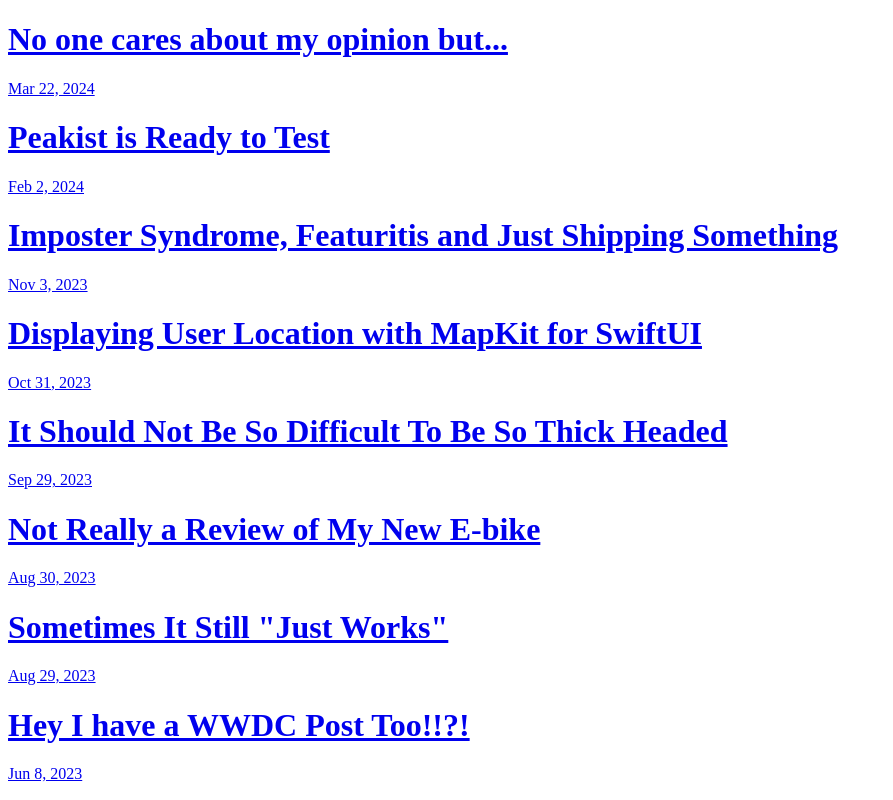
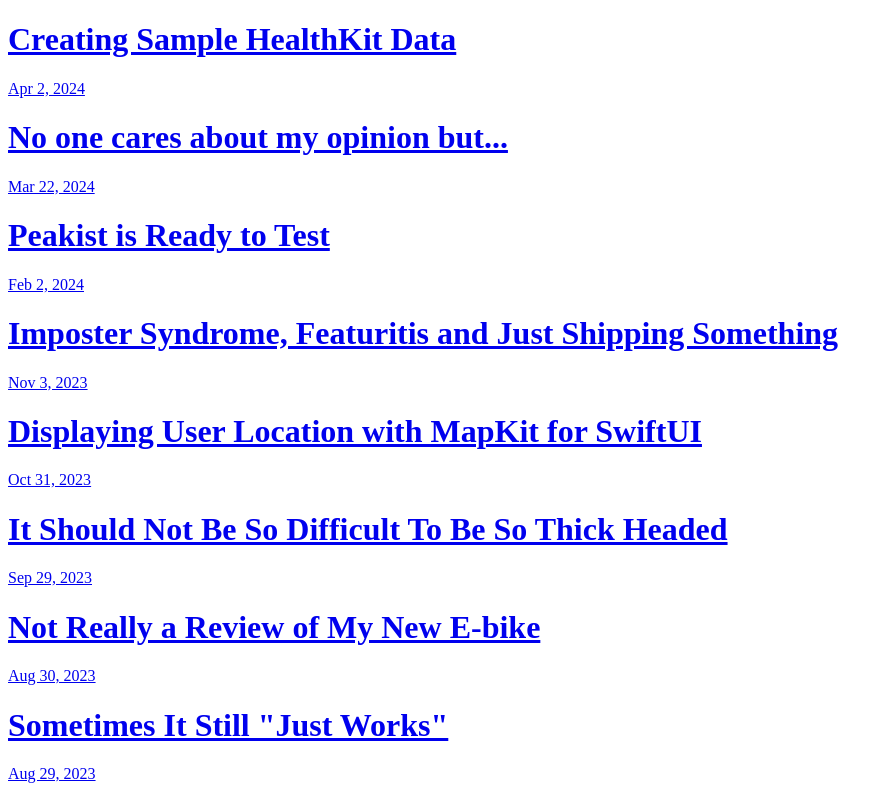
Before and after one commit to pmcconnell/Microblog_backup, a plain HTML site: page index.html in a window 1280 px wide. Shown: the top 800 px of the page, without its empty margins (0-893 px from the left). Drawn offline with Linux system fonts and the light colour scheme.

Commit message:
Archiving from Micro.blog.

```diff
--- a/index.html
+++ b/index.html
@@ -21,6 +21,19 @@
 <div class="h-feed">
 
 
+
+	  <div class="h-entry">
+
+			<h1><a href="https://pmcconnell.micro.blog/2024/04/02/creating-sample-healthkit.html">Creating Sample HealthKit Data</a></h1>
+
+
+		<a href="https://pmcconnell.micro.blog/2024/04/02/creating-sample-healthkit.html" class="u-url"><time class="dt-published" datetime="2024-04-02 12:32:09 -0400">Apr 2, 2024</time></a>
+
+		<div class="e-content">
+			 <!-- raw HTML omitted -->
+
+		</div>
+	  </div>
 
 	  <div class="h-entry">
 
```
